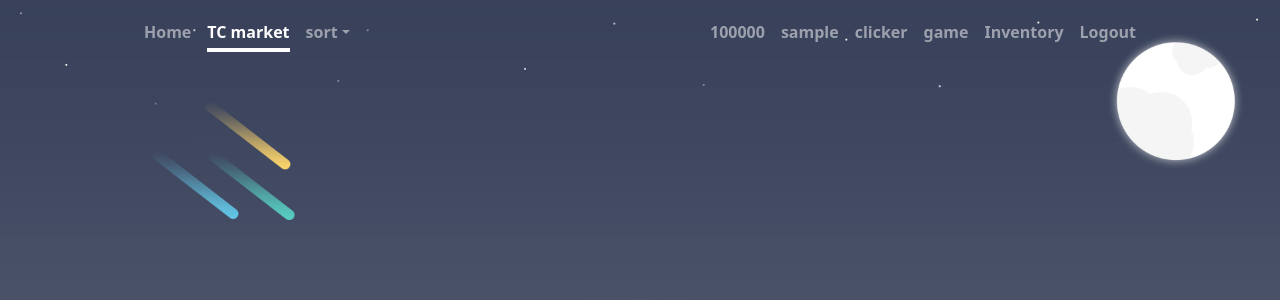
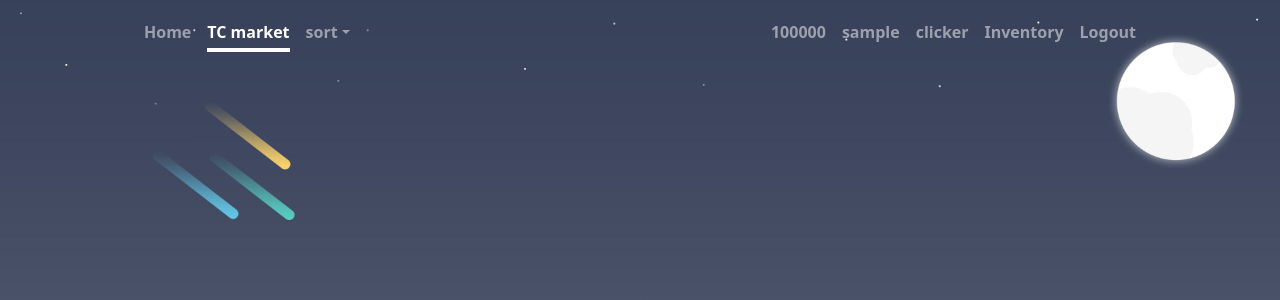
Before and after one commit to KOSTEN19/colossus, a Django app: page /market/ in a window 1280 px wide. Shown: the top 300 px of the page. Run offline with Django 4.2, Linux system fonts and the light colour scheme; the visitor is signed in with stand-in values (Sample User, id 1); data that the repository does not hold is empty; some libraries are stand-ins or nearby versions; some web fonts are replaced.

Commit message:
fix critical bug

```diff
--- a/website/templates/header.html
+++ b/website/templates/header.html
@@ -86,12 +86,12 @@
         {% else %}
         <a class="nav-link " href="/clicker/">clicker</a>
         {% endif %}
-        {% if page == "game" %}
+       <!--  {% if page == "game" %}
         <a class="nav-link active" href="/game/">game</a>
         {% else %}
         <a class="nav-link " href="/game/">game</a>
         {% endif %}
-         <!-- {% if page == "trades" %}
+         {% if page == "trades" %}
       <a class="nav-link active" href="/trades/">My trades</a>
         {% else %}
         <a class="nav-link" href="/trades/">My trades</a>
--- a/website/templates/market.html
+++ b/website/templates/market.html
@@ -59,7 +59,7 @@ height: 100%;
 </style>
 <main class="px-3">
   {% for item in all_data %}
-  <a href="/data/{{item.id}}">
+  <a href="/data/{{item.id_nft}}">
   <div class="card" style="width:  315px;  height:400px; color: black">
     <img class = "pictur" src= '{{item.image.url}}' >
     <div class="card-body1">
```
